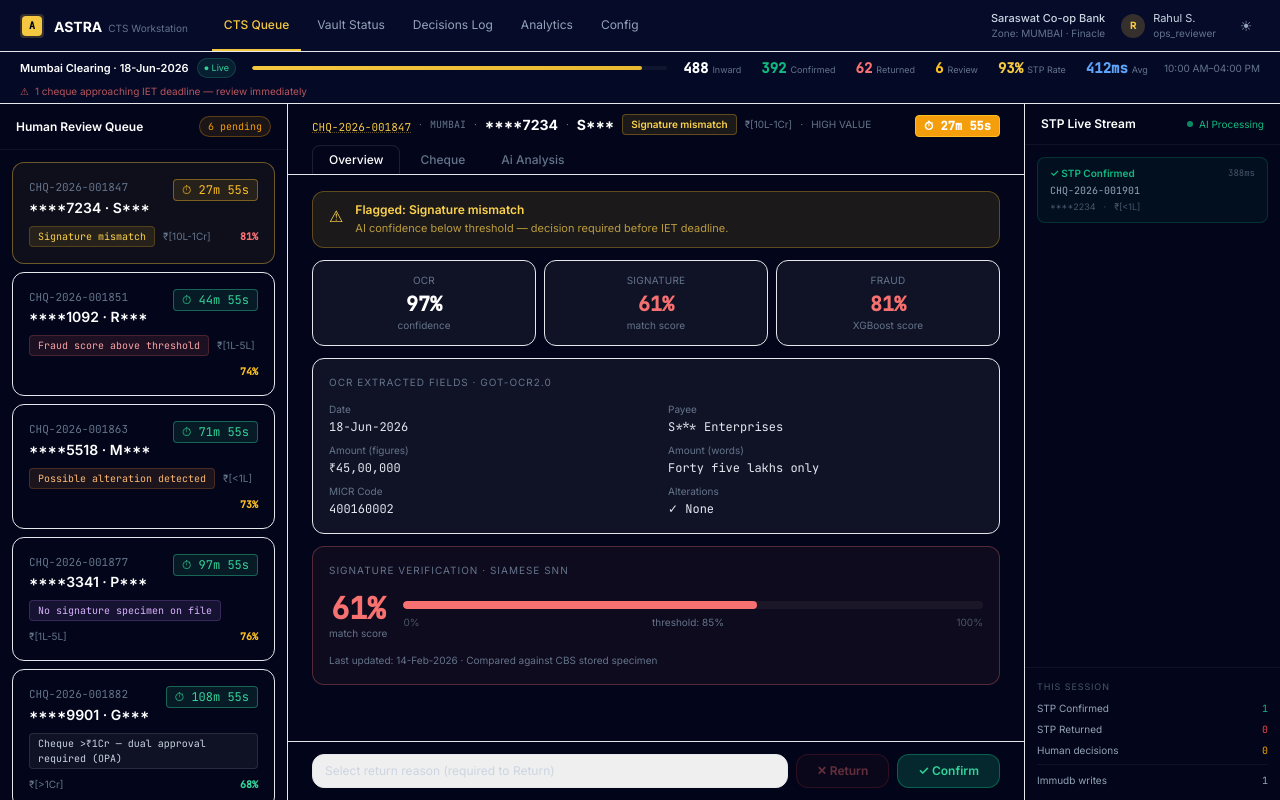
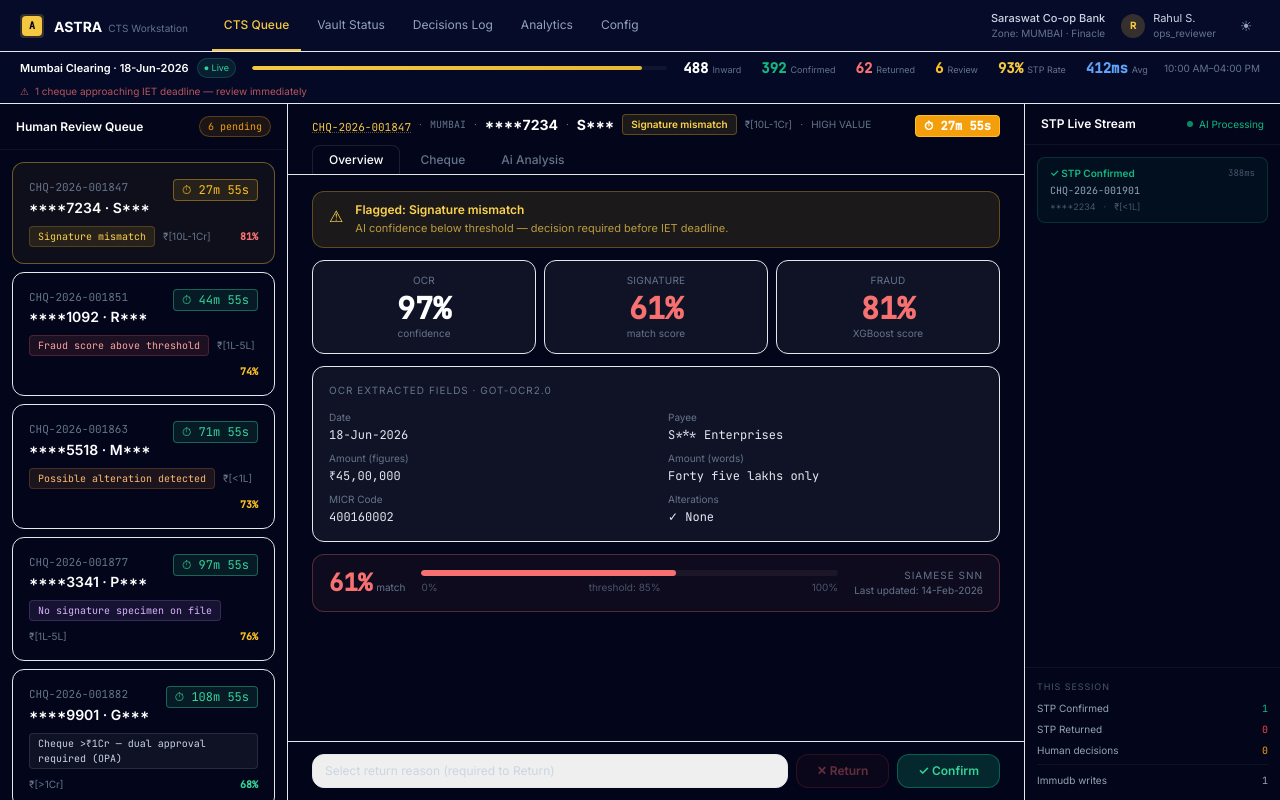
Before and after one commit to 9va4admin/Bank-Intelligence-Platform, a React (Vite) app in the folder apps/web/: page /#/cts in a window 1280 px wide. Built offline with nearby package versions, Linux system fonts and the light colour scheme.

Commit message:
feat(cts): sig panel collapsed to single row, score tiles text-3xl

```diff
--- a/apps/web/src/modules/cts/components/ReviewPanel.jsx
+++ b/apps/web/src/modules/cts/components/ReviewPanel.jsx
@@ -62,26 +62,31 @@ function SigPanel({ item, isDark }) {
   const borderColor = matchPct < 70 ? 'border-red-400/30 bg-red-400/5' : matchPct < 85 ? 'border-amber-400/30 bg-amber-400/5' : 'border-emerald-400/30 bg-emerald-400/5'
 
   return (
-    <div className={`rounded-xl border p-4 ${borderColor}`}>
-      <div className="text-[10px] text-slate-500 uppercase tracking-widest mb-3">Signature Verification · Siamese SNN</div>
-      <div className="flex items-center gap-4 mb-3">
-        <div className="text-center">
-          <div className={`text-3xl font-bold font-mono ${color}`}>{matchPct}%</div>
-          <div className="text-[10px] text-slate-500">match score</div>
+    <div className={`rounded-xl border px-4 py-3 ${borderColor}`}>
+      <div className="flex items-center gap-4">
+        {/* Score */}
+        <div className="shrink-0 flex items-baseline gap-1">
+          <span className={`text-2xl font-bold font-mono ${color}`}>{matchPct}%</span>
+          <span className="text-[10px] text-slate-500">match</span>
         </div>
-        <div className="flex-1 space-y-1.5">
-          <div className={`h-2 ${barBg} rounded-full overflow-hidden`}>
+        {/* Bar + labels */}
+        <div className="flex-1 space-y-1">
+          <div className={`h-1.5 ${barBg} rounded-full overflow-hidden`}>
             <div className={`h-full rounded-full transition-all ${matchPct >= 85 ? 'bg-emerald-400' : matchPct >= 70 ? 'bg-amber-400' : 'bg-red-400'}`}
               style={{ width: `${matchPct}%` }} />
           </div>
           <div className={`flex justify-between text-[10px] ${tick}`}>
             <span>0%</span>
-            <span className="text-slate-500">threshold: 85%</span>
+            <span>threshold: 85%</span>
             <span>100%</span>
           </div>
         </div>
+        {/* Meta */}
+        <div className="shrink-0 text-right">
+          <div className="text-[10px] text-slate-500 uppercase tracking-widest">Siamese SNN</div>
+          <div className="text-[10px] text-slate-500">{item.sig_specimen_label}</div>
+        </div>
       </div>
-      <div className="text-[10px] text-slate-500">{item.sig_specimen_label} · Compared against CBS stored specimen</div>
     </div>
   )
 }
@@ -235,7 +240,7 @@ export default function ReviewPanel({ item, onDecision, isDark }) {
               ].map(({ label, val, sub, color }) => (
                 <div key={label} className={`rounded-xl p-3 text-center ${th.glass}`}>
                   <div className={`text-[10px] ${th.lbl} uppercase tracking-wide mb-0.5`}>{label}</div>
-                  <div className={`text-xl font-mono font-bold ${color}`}>{val}</div>
+                  <div className={`text-3xl font-mono font-bold ${color}`}>{val}</div>
                   <div className={`text-[10px] ${th.lbl}`}>{sub}</div>
                 </div>
               ))}
```
